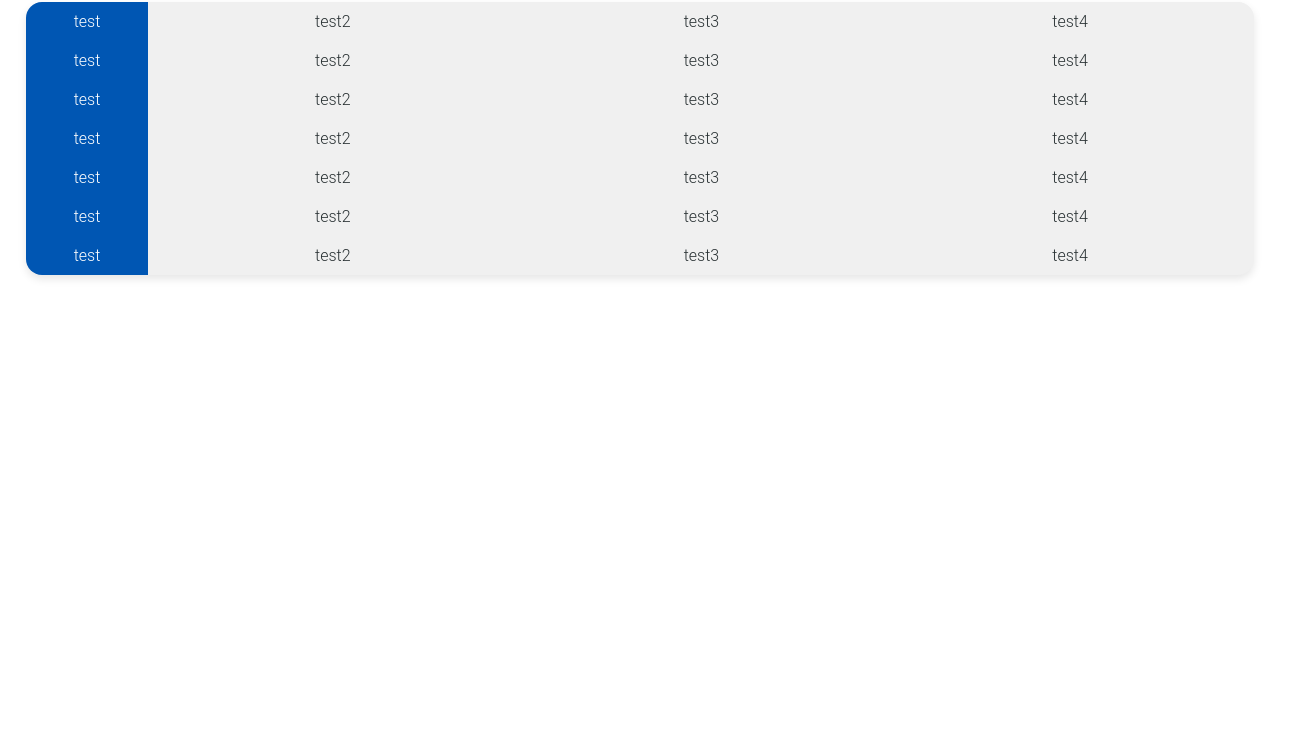
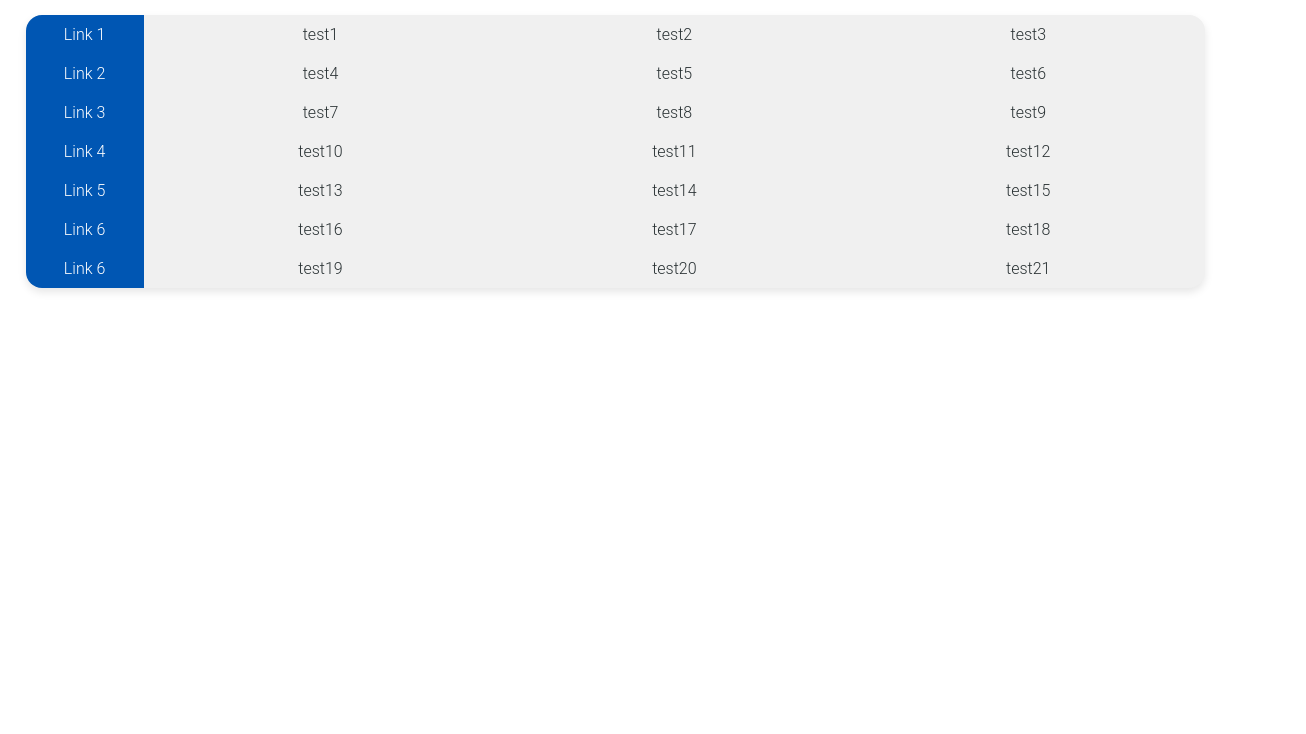
Before and after one commit to SamiraRebholz/GFS23-24, a plain HTML site: page Pages/symptoms.html in a window 1280 px wide. Shown: the part 186-920 px from the top of the page, 1306 px wide, since content can reach past the window. Before the commit the page ends 800 px from the top, so only its background shows below. Drawn offline with Linux system fonts and the light colour scheme.

Commit message:
feat: Update padding for main element and add sources page

```diff
--- a/Assets/styles/styles.css
+++ b/Assets/styles/styles.css
@@ -16,7 +16,7 @@ body {
 }
 
 main {
-    padding: 0;
+    padding: 15vh 2% 0 2%;
     margin: 0;
     height: 100vh;
 }
@@ -72,12 +72,6 @@ a {
 /*------------------*/
 
 /*for symptoms.html*/
-#diagnostic {
-    position: relative;
-    top: 15vh;
-    left: 2%;
-    /*font-family: 'Segoe UI', Tahoma, Geneva, Verdana, sans-serif;  Modernere Schriftart */
-}
 
 #diagnostic table {
     width: 96%;
--- a/Features/Navigation/navigation.js
+++ b/Features/Navigation/navigation.js
@@ -8,7 +8,7 @@ class MyNavbar extends HTMLElement {
             <li><a href="">Pathophysiologie</a></li>
             <li><a href="">Epidemiologie</a></li>
             <li><a href="">Behandlung</a></li>
-            <li><a href="">Quellen</a></li>
+            <li><a href="./sources.html">Quellen</a></li>
           </ul>
         </nav>
       `;
--- a/Pages/symptoms.html
+++ b/Pages/symptoms.html
@@ -10,54 +10,55 @@
     <nav>
         <my-navbar></my-navbar>
     </nav>
-
+<main>
     <div id="diagnostic">
-        <h2>Diagnostik</h2>
+        <h1>Diagnostik & Symptome</h1>
         <table>
             <tr>
-                <td class="link-block">test</td>
+                <td class="link-block">Link 1</td>
+                <td>test1</td>
                 <td>test2</td>
                 <td>test3</td>
-                <td>test4</td>
             </tr>
             <tr>
-                <td class="link-block">test</td>
-                <td>test2</td>
-                <td>test3</td>
+                <td class="link-block">Link 2</td>
                 <td>test4</td>
+                <td>test5</td>
+                <td>test6</td>
             </tr>
             <tr>
-                <td class="link-block">test</td>
-                <td>test2</td>
-                <td>test3</td>
-                <td>test4</td>
+                <td class="link-block">Link 3</td>
+                <td>test7</td>
+                <td>test8</td>
+                <td>test9</td>
             </tr>
             <tr>
-                <td class="link-block">test</td>
-                <td>test2</td>
-                <td>test3</td>
-                <td>test4</td>
+                <td class="link-block">Link 4</td>
+                <td>test10</td>
+                <td>test11</td>
+                <td>test12</td>
             </tr>
             <tr>
-                <td class="link-block">test</td>
-                <td>test2</td>
-                <td>test3</td>
-                <td>test4</td>
+                <td class="link-block">Link 5</td>
+                <td>test13</td>
+                <td>test14</td>
+                <td>test15</td>
             </tr>
             <tr>
-                <td class="link-block">test</td>
-                <td>test2</td>
-                <td>test3</td>
-                <td>test4</td>
+                <td class="link-block">Link 6</td>
+                <td>test16</td>
+                <td>test17</td>
+                <td>test18</td>
             </tr>
             <tr>
-                <td class="link-block">test</td>
-                <td>test2</td>
-                <td>test3</td>
-                <td>test4</td>
+                <td class="link-block">Link 6</td>
+                <td>test19</td>
+                <td>test20</td>
+                <td>test21</td>
             </tr>
         </table>
     </div>
+</main>
 
     <script src="../Features/Navigation/navigation.js"></script>
 </body>
```
Also changed, not shown: Pages/sources.html (added, +18 -0 lines).
